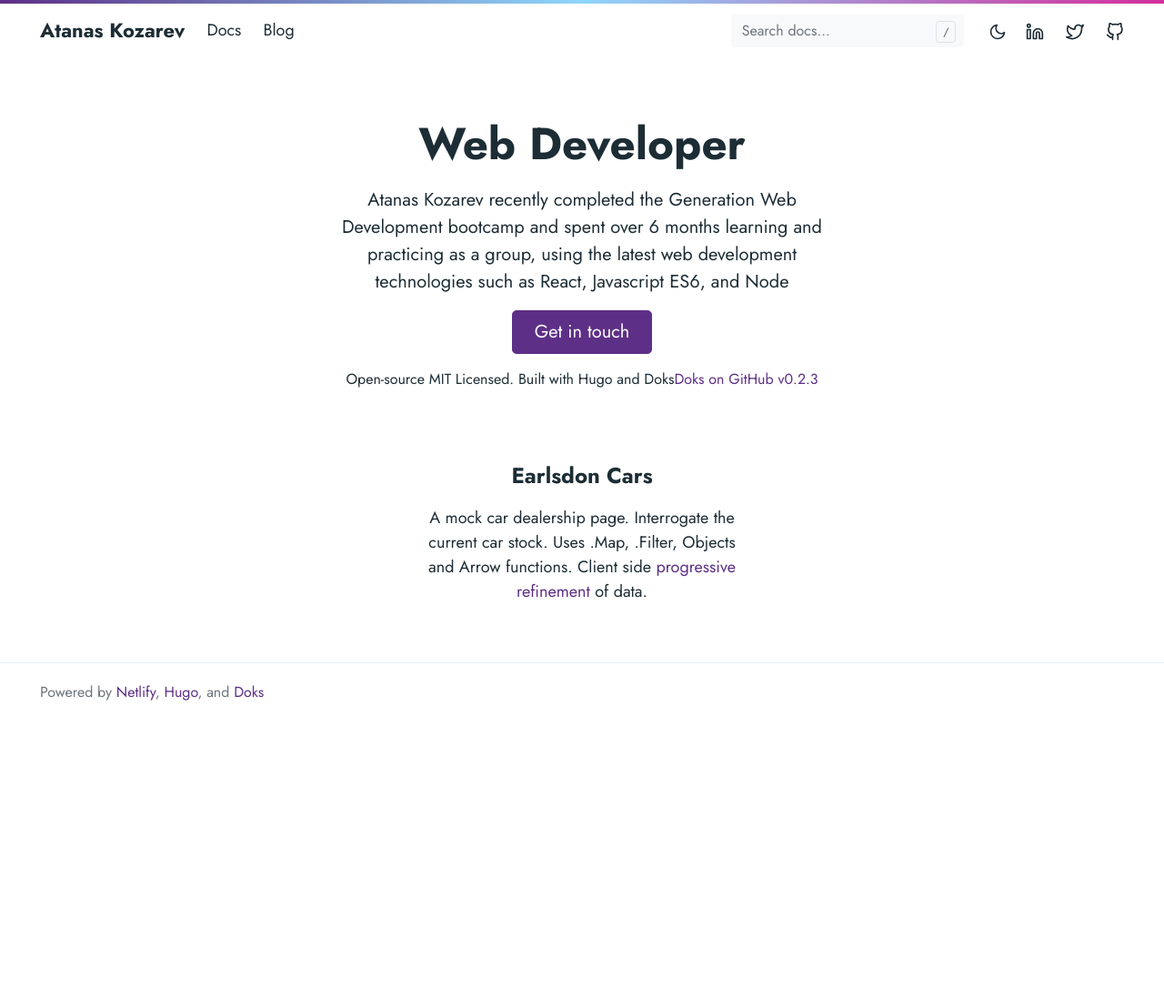
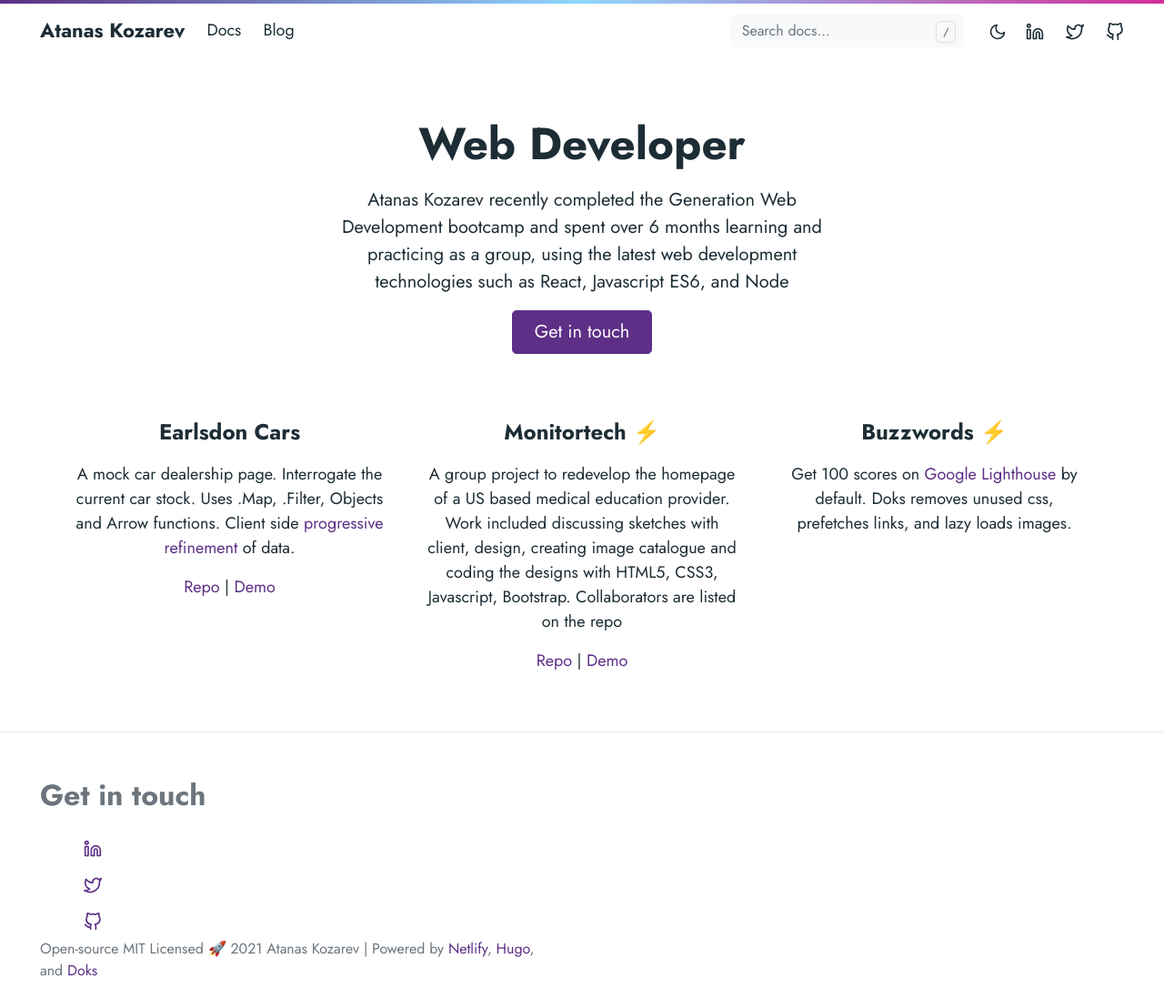
Before and after one commit to ultraasi-atanas/doks2, a plain HTML site: page index.html in a window 1280 px wide. Shown: the whole page at 91% size. Before the commit the page ends 800 px from the top, so only its background shows below. Drawn offline with Linux system fonts and the light colour scheme.

Commit message:
Update footer - add text, styling

```diff
--- a/index.html
+++ b/index.html
@@ -119,8 +119,8 @@
     </div>
     <div class="col-lg-9 col-xl-8 text-center">
       <p class="lead">Atanas Kozarev recently completed the Generation Web Development bootcamp and spent over 6 months learning and practicing as a group, using the latest web development technologies such as React, Javascript ES6, and Node</p>
-      <a class="btn btn-primary btn-lg px-4 mb-2" href="/docs/prologue/introduction/" role="button">Get in touch</a>
-      <p class="meta">Open-source MIT Licensed. Built with Hugo and Doks<a href="https://github.com/h-enk/doks">Doks on GitHub v0.2.3</a></p>
+      <a class="btn btn-primary btn-lg px-4 mb-2" href="#getintouch" role="button">Get in touch</a>
+      <!--<p class="meta">Open-source MIT Licensed. Built with Hugo and Doks<a href="https://github.com/h-enk/doks">Doks on GitHub v0.2.3</a></p>-->
     </div>
   </div>
 </section>
@@ -134,25 +134,29 @@
       <div class="col-lg-5">
         <h2 class="h4">Earlsdon Cars</h2>
         <p>A mock car dealership page. Interrogate the current car stock. Uses .Map, .Filter, Objects and Arrow functions. Client side
-          <a href="https://www.deepdyve.com/lp/spie/progressive-refinement-more-than-a-means-to-overcome-limited-bandwidth-OyXOMxyOqF">progressive refinement</a> of data.</p>
+        <a href="https://www.deepdyve.com/lp/spie/progressive-refinement-more-than-a-means-to-overcome-limited-bandwidth-OyXOMxyOqF">progressive refinement</a> of data.</p>
+        <p><a href="https://github.com/ultraasi-atanas/Gen-JS-Earlsdon-Cars">Repo</a> | <a href="https://atanasproject.github.io/monitor-tech-v2/">Demo</a></p>
+      </div>
+      <div class="col-lg-5">
+        <h2 class="h4">Monitortech ⚡️</h2>
+        <p>A group project to redevelop the homepage of a US based medical education provider. Work included discussing sketches with client, design, creating image catalogue and coding the designs with HTML5, CSS3, Javascript, Bootstrap. Collaborators are listed on the repo </p>
+        <p><a href="https://github.com/AtanasProject/monitor-tech-v2">Repo</a> | <a href="https://ultraasi-atanas.github.io/Gen-JS-Earlsdon-Cars/">Demo</a></p>
+      </div>
+
+      <div class="col-lg-5">
+        <h2 class="h4">Buzzwords ⚡️</h2>
+        <p>Get 100 scores on <a href="https://googlechrome.github.io/lighthouse/viewer/?gist=7731347bb8ce999eff7428a8e763b637">Google Lighthouse</a> by default. Doks removes unused css, prefetches links, and lazy loads images.</p>
       </div>
       <!--
-      <div class="col-lg-5 inactive">
-        <h2 class="h4">Buzzwords ⚡️</h2>
-        <p>Get 100 scores on <a href="https://googlechrome.github.io/lighthouse/viewer/?gist=7731347bb8ce999eff7428a8e763b637">Google Lighthouse</a> by default. Doks removes unused css, prefetches links, and lazy loads images.</p>
-        <div class="colour-overlay"></div>
-      </div>
-      <div class="col-lg-5 inactive">
+      <div class="col-lg-5">
         <h2 class="h4">Game of Life</h2>
         <p>Use sensible defaults for structured data, open graph, and Twitter cards. Or easily change the SEO settings to your liking.</p>
-        <div class="colour-overlay"></div>
       </div>
     </div>
     <div class="row justify-content-center text-center">
-      <div class="col-lg-5 inactive">
+      <div class="col-lg-5">
         <h2 class="h4">Harborne Estate Agents</h2>
         <p>A simple <a href="#">demonstration</a> of React.js application with a Front End (React/HTML/CSS) and a Back End (Express/Node). Can you find your dream home? Try booking an appointment with Harborne Estate Agents.</p>
-        <div class="colour-overlay"></div>
       </div>
       <div class="col-lg-5 inactive">
         <h2 class="h4">A classic Whack-a-mole</h2>
@@ -176,23 +180,25 @@
   </div>
 </section>
 
-    <footer class="footer text-muted">
+<footer class="footer text-muted">
   <div class="container">
     <div class="row">
       <div class="col-lg-8 order-last order-lg-first">
+        <h2 id="getintouch">Get in touch</h2>
+        <ul id="footer-nav">
+          <li><a class="nav-link" href="https://linkedin.com/in/kozarev"><svg xmlns="http://www.w3.org/2000/svg" width="20" height="20" viewBox="0 0 24 24" fill="none" stroke="currentColor" stroke-width="2" stroke-linecap="round" stroke-linejoin="round" class="feather feather-linkedin"><path d="M16 8a6 6 0 0 1 6 6v7h-4v-7a2 2 0 0 0-2-2 2 2 0 0 0-2 2v7h-4v-7a6 6 0 0 1 6-6z"></path><rect x="2" y="9" width="4" height="12"></rect><circle cx="4" cy="4" r="2"></circle></svg><span class="ms-2 visually-hidden">LinkedIn</span></a></li>
+          <li><a class="nav-link" href="https://twitter.com/kozarev_atanas"><svg xmlns="http://www.w3.org/2000/svg" width="20" height="20" viewBox="0 0 24 24" fill="none" stroke="currentColor" stroke-width="2" stroke-linecap="round" stroke-linejoin="round" class="feather feather-twitter"><path d="M23 3a10.9 10.9 0 0 1-3.14 1.53 4.48 4.48 0 0 0-7.86 3v1A10.66 10.66 0 0 1 3 4s-4 9 5 13a11.64 11.64 0 0 1-7 2c9 5 20 0 20-11.5a4.5 4.5 0 0 0-.08-.83A7.72 7.72 0 0 0 23 3z"></path></svg><span class="ms-2 visually-hidden">Twitter</span></a></li>
+          <li><a class="nav-link" href="https://github.com/ultraasi-atanas"><svg xmlns="http://www.w3.org/2000/svg" width="20" height="20" viewBox="0 0 24 24" fill="none" stroke="currentColor" stroke-width="2" stroke-linecap="round" stroke-linejoin="round" class="feather feather-github"><path d="M9 19c-5 1.5-5-2.5-7-3m14 6v-3.87a3.37 3.37 0 0 0-.94-2.61c3.14-.35 6.44-1.54 6.44-7A5.44 5.44 0 0 0 20 4.77 5.07 5.07 0 0 0 19.91 1S18.73.65 16 2.48a13.38 13.38 0 0 0-7 0C6.27.65 5.09 1 5.09 1A5.07 5.07 0 0 0 5 4.77a5.44 5.44 0 0 0-1.5 3.78c0 5.42 3.3 6.61 6.44 7A3.37 3.37 0 0 0 9 18.13V22"></path></svg><span class="ms-2 visually-hidden">GitHub</span></a></li>
+        </ul>
         <ul class="list-inline">
-          <li class="list-inline-item">Powered by <a href="https://www.netlify.com/">Netlify</a>, <a href="https://gohugo.io/">Hugo</a>, and <a href="https://getdoks.org/">Doks</a></li>
+          <li class="list-inline-item">Open-source MIT Licensed 🚀 2021 Atanas Kozarev | Powered by <a href="https://www.netlify.com/">Netlify</a>, <a href="https://gohugo.io/">Hugo</a>, and <a href="https://getdoks.org/">Doks</a></li>
         </ul>
-      </div>
-      <div class="col-lg-8 order-first order-lg-last text-lg-end">
-        <ul class="list-inline">
-          </ul>
       </div>
     </div>
   </div>
 </footer>
 
-    <script src="/js/highlight.js" defer></script>
+  <script src="/js/highlight.js" defer></script>
   <script src="/main.js" defer></script>
   <script src="/index.js" defer></script>
 
```
Also changed, not shown: main.css.
